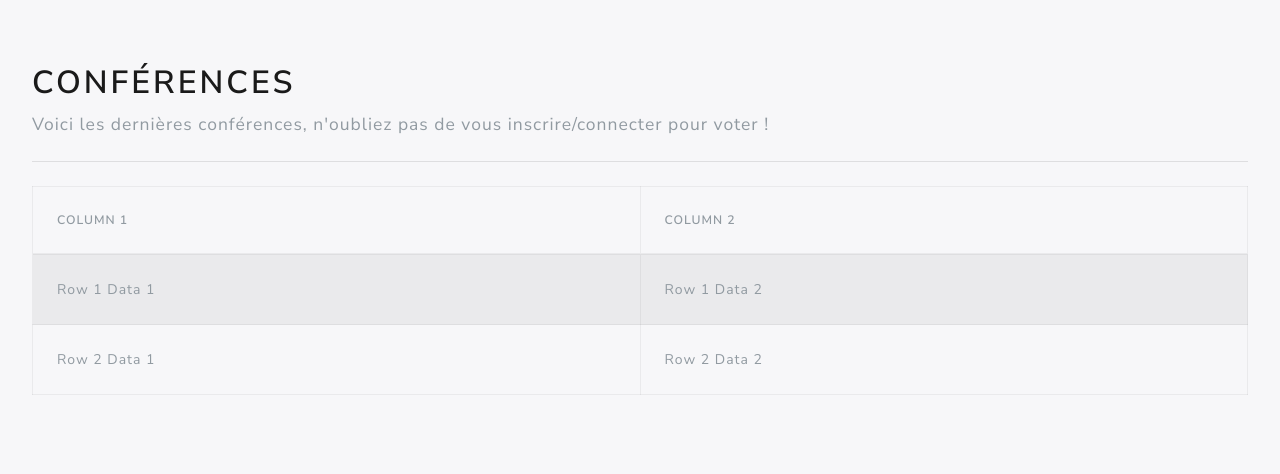
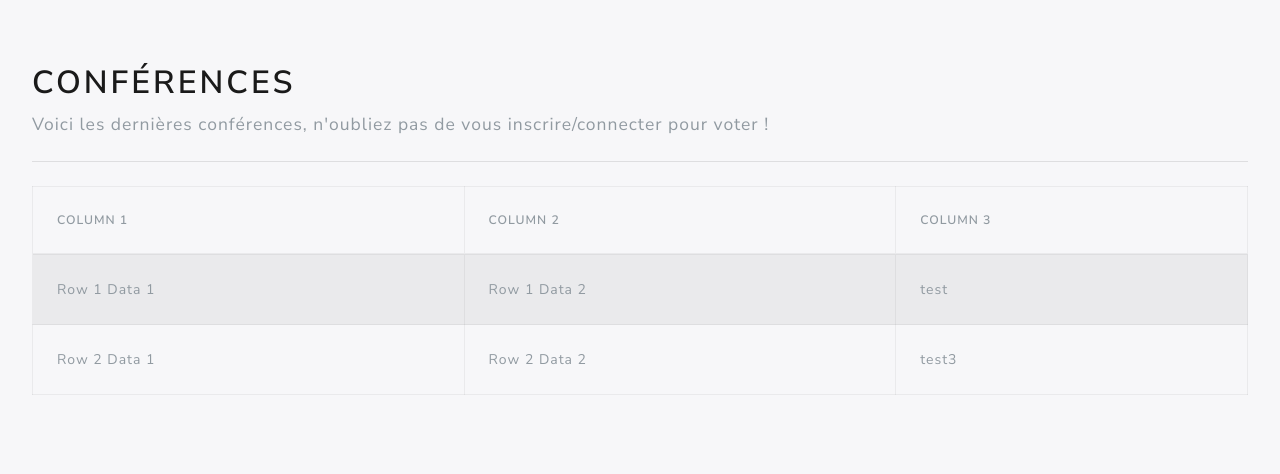
Before and after one commit to hoprikoma/Projet1, a PHP site: page /src/index.php in a window 1280 px wide. Shown: the part 89-563 px from the top of the page. Run offline with PHP 8.4, Linux system fonts and the light colour scheme; some libraries are stand-ins or nearby versions.

Commit message:
Mise a jour fonction JS

```diff
--- a/js/dialog.js
+++ b/js/dialog.js
@@ -1,4 +1,4 @@
-$( document ).ready(function() {
+function dialog(){
     $( "#dialog_inscription" ).dialog({
       autoOpen: false,
       show: {
@@ -36,7 +36,7 @@ $( document ).ready(function() {
       $( "#dialog_connexion" ).dialog( "open" );
     });
 
-  } );
+  }
 
 
 
--- /dev/null
+++ b/js/function.js
@@ -0,0 +1,3 @@
+$(document).ready(function(){
+    dialog();
+})
--- a/src/index.php
+++ b/src/index.php
@@ -5,12 +5,8 @@
     <meta charset="UTF-8">
     <meta name="viewport" content="width=device-width, initial-scale=1.0">
     <meta http-equiv="X-UA-Compatible" content="ie=edge">
+    <title>Accueil - Organization</title>
     <?php require("require.php"); ?>
-    <link rel="stylesheet" href="https://cdn.datatables.net/1.10.19/css/jquery.dataTables.min.css">
-    <link rel="stylesheet" href="https://cdn.datatables.net/1.10.19/js/jquery.dataTables.min.js">
-    <link rel="stylesheet" href="https://cdn.datatables.net/1.10.19/css/dataTables.bootstrap4.min.css">
-
-    <title>Accueil - Organization</title>
 </head>
 
 <body>
@@ -25,24 +21,28 @@
                     <tr>
                         <th>Column 1</th>
                         <th>Column 2</th>
+                        <th>Column 3</th>
                     </tr>
                 </thead>
                 <tbody>
                     <tr>
                         <td>Row 1 Data 1</td>
                         <td>Row 1 Data 2</td>
+                        <td>test</td>
                     </tr>
                     <tr>
                         <td>Row 2 Data 1</td>
                         <td>Row 2 Data 2</td>
+                        <td>test3</td>
                     </tr>
                 </tbody>
             </table>
         </article>
         <script>
-            $(document).ready(function () {
-                $('#example').DataTable();
-            });
+
+            // $(document).ready(function () {
+            //     $('#example').DataTable();
+            // });
         </script>
     </div>
 </body>
--- a/src/require.php
+++ b/src/require.php
@@ -5,7 +5,10 @@ echo'<script src="https://code.jquery.com/jquery-3.3.1.slim.min.js" integrity="s
 echo'<script src="https://cdnjs.cloudflare.com/ajax/libs/popper.js/1.14.6/umd/popper.min.js" integrity="sha384-wHAiFfRlMFy6i5SRaxvfOCifBUQy1xHdJ/yoi7FRNXMRBu5WHdZYu1hA6ZOblgut" crossorigin="anonymous"></script>';
 echo'<script src="https://stackpath.bootstrapcdn.com/bootstrap/4.2.1/js/bootstrap.min.js" integrity="sha384-B0UglyR+jN6CkvvICOB2joaf5I4l3gm9GU6Hc1og6Ls7i6U/mkkaduKaBhlAXv9k" crossorigin="anonymous"></script>';
 echo'<link rel="stylesheet" href="https://use.fontawesome.com/releases/v5.7.1/css/all.css" integrity="sha384-fnmOCqbTlWIlj8LyTjo7mOUStjsKC4pOpQbqyi7RrhN7udi9RwhKkMHpvLbHG9Sr" crossorigin="anonymous">';
-echo'<link rel="stylesheet" href="//code.jquery.com/ui/1.12.1/themes/base/jquery-ui.css">';
+echo'<link rel="stylesheet" href="https://code.jquery.com/ui/1.12.1/themes/base/jquery-ui.css">';
 echo'<script src="https://code.jquery.com/jquery-1.12.4.js"></script>';
 echo'<script src="https://code.jquery.com/ui/1.12.1/jquery-ui.js"></script>';
 echo'<script src="../js/dialog.js"></script>';
+echo'<script src="../js/function.js"></script>';
+//echo'<link rel="stylesheet" type="text/css" href="https://cdn.datatables.net/v/bs4/jq-3.3.1/dt-1.10.18/r-2.2.2/datatables.min.css"/>';
+//echo'<script type="text/javascript" src="https://cdn.datatables.net/v/bs4/jq-3.3.1/dt-1.10.18/r-2.2.2/datatables.min.js"></script>';
```
